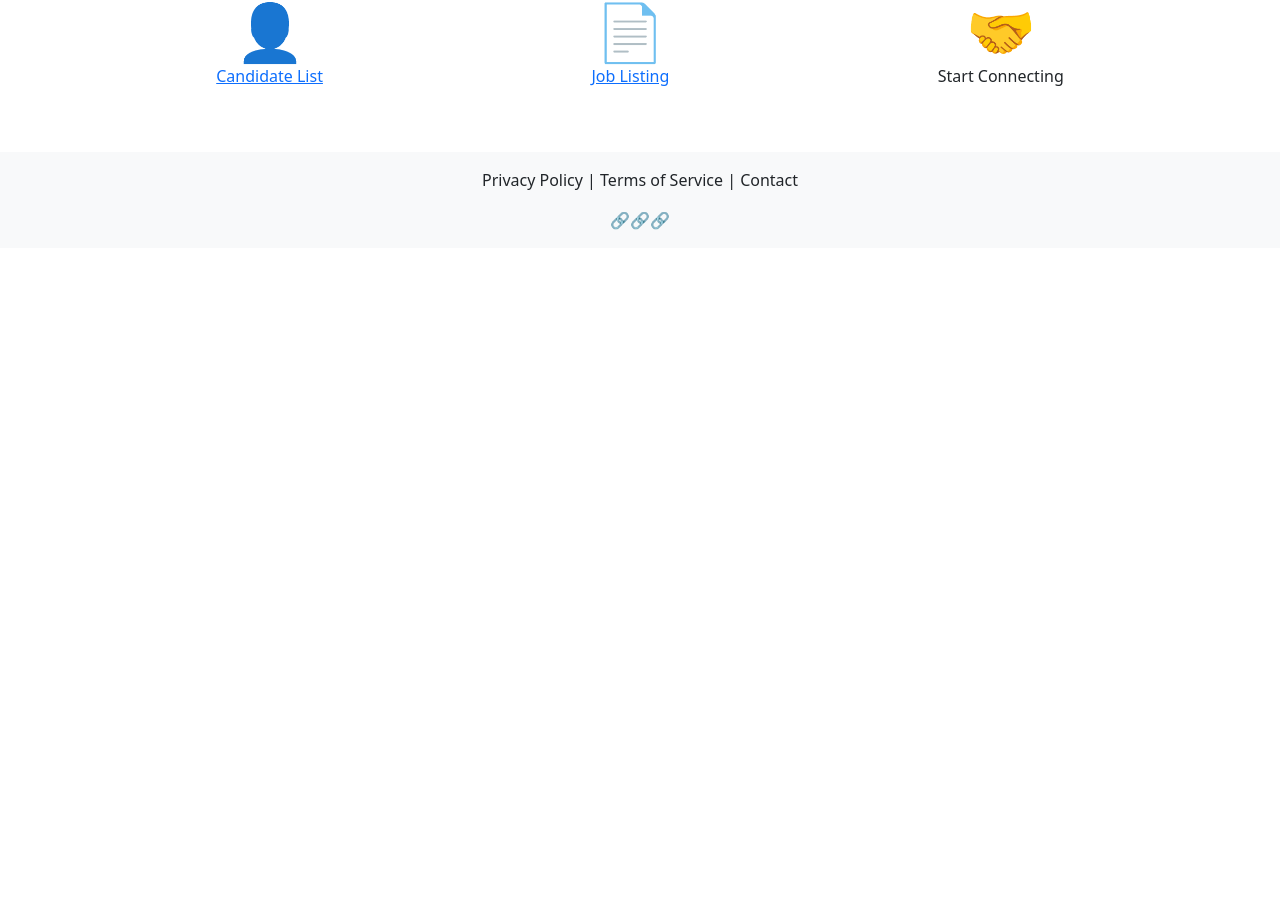
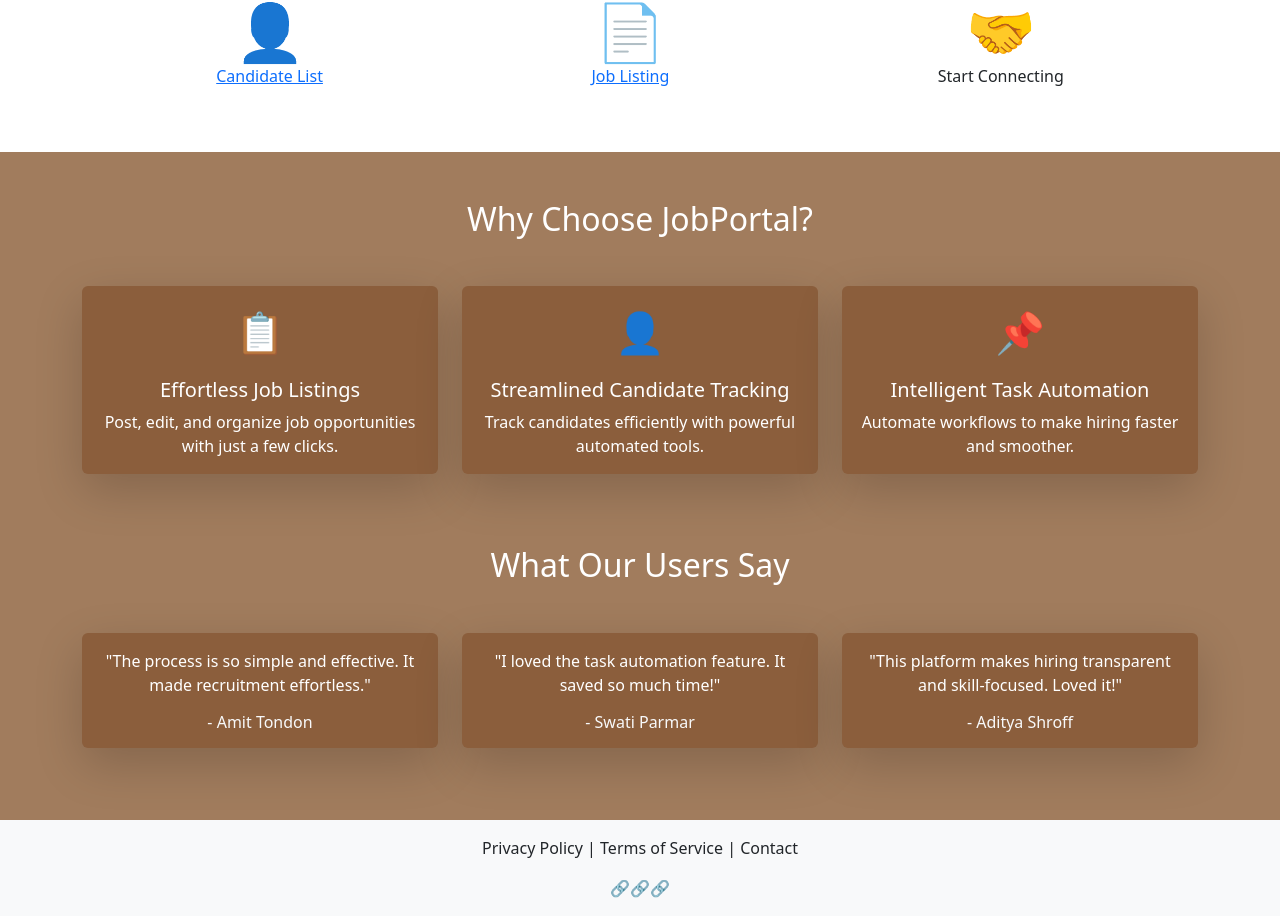
Before and after one commit to Shwetalbhargav/job-portal-frontend, a React (Create React App) app: page / in a window 1280 px wide. Shown: the part 665-1581 px from the top of the page. Before the commit the page ends 913 px from the top, so only its background shows below. Built offline with nearby package versions, Linux system fonts and the light colour scheme.

Commit message:
changes in home.js

```diff
--- a/src/Forms/JobSeekerForm.js
+++ b/src/Forms/JobSeekerForm.js
@@ -257,6 +257,92 @@ const JobSeekerForm = () => {
     </Row>
   </Container>
 
+  {/* New Design Section */}
+  <section className="features-section py-5 bg-dark text-light">
+        <div className="container">
+          <h2 className="mb-5 text-white">Why Choose Swissmote?</h2>
+          <div className="row">
+            <div className="col-md-4 mb-4">
+              <div className="card bg-dark text-light border-0 h-100">
+                <div className="card-body text-center">
+                  <div className="icon mb-3" style={{ fontSize: "2rem" }}>
+                    📋
+                  </div>
+                  <h5 className="card-title">Job Listings</h5>
+                  <p className="card-text">
+                    Easily create, manage, and update job listings for your
+                    organization.
+                  </p>
+                </div>
+              </div>
+            </div>
+            <div className="col-md-4 mb-4">
+              <div className="card bg-dark text-light border-0 h-100">
+                <div className="card-body text-center">
+                  <div className="icon mb-3" style={{ fontSize: "2rem" }}>
+                    👤
+                  </div>
+                  <h5 className="card-title">Candidate Management</h5>
+                  <p className="card-text">
+                    Track and manage applications with automated message
+                    responses.
+                  </p>
+                </div>
+              </div>
+            </div>
+            <div className="col-md-4 mb-4">
+              <div className="card bg-dark text-light border-0 h-100">
+                <div className="card-body text-center">
+                  <div className="icon mb-3" style={{ fontSize: "2rem" }}>
+                    📌
+                  </div>
+                  <h5 className="card-title">Automated Assignments</h5>
+                  <p className="card-text">
+                    Assign tasks and manage roles efficiently with automated
+                    workflows.
+                  </p>
+                </div>
+              </div>
+            </div>
+          </div>
+
+          <h2 className="mb-5 text-white mt-5">What Our Users Say</h2>
+          <div className="row">
+            <div className="col-md-4 mb-4">
+              <div className="card bg-dark text-light border-0 h-100">
+                <div className="card-body text-center">
+                  <p className="card-text">
+                    "This hiring process is truly unique and efficient."
+                  </p>
+                  <h6 className="card-subtitle mt-3">- Jane Doe</h6>
+                </div>
+              </div>
+            </div>
+            <div className="col-md-4 mb-4">
+              <div className="card bg-dark text-light border-0 h-100">
+                <div className="card-body text-center">
+                  <p className="card-text">
+                    "Loved the real-world project assignment approach!"
+                  </p>
+                  <h6 className="card-subtitle mt-3">- John Smith</h6>
+                </div>
+              </div>
+            </div>
+            <div className="col-md-4 mb-4">
+              <div className="card bg-dark text-light border-0 h-100">
+                <div className="card-body text-center">
+                  <p className="card-text">
+                    "Quick, transparent, and skill-focused hiring. Highly
+                    recommend."
+                  </p>
+                  <h6 className="card-subtitle mt-3">- Emily Johnson</h6>
+                </div>
+              </div>
+            </div>
+          </div>
+        </div>
+      </section>
+
   {/* Footer */}
   <footer className="footer py-3 bg-light text-dark">
         <p>Privacy Policy | Terms of Service | Contact</p>
--- a/src/pages/Home.js
+++ b/src/pages/Home.js
@@ -63,6 +63,143 @@ const LandingPage = () => {
         </div>
       </section>
 
+
+
+      {/* New Enhanced Section */}
+      <section
+        className="features-section py-5"
+        style={{ backgroundColor: "#A17C5D", color: "#ffffff" }} // Light brown background with white text
+      >
+        <div className="container">
+          <h2 className="mb-5">Why Choose JobPortal?</h2>
+          <div className="row">
+            {/* Card 1 */}
+            <div className="col-md-4 mb-4">
+              <div
+                className="card h-100 shadow-lg border-0"
+                style={{ backgroundColor: "#8B5E3C", color: "#ffffff" }} // Darker brown card background
+              >
+                <div className="card-body text-center">
+                  <div
+                    className="icon mb-3"
+                    style={{
+                      fontSize: "2.5rem",
+                      color: "#FFD700", // Golden yellow icon
+                    }}
+                  >
+                    📋
+                  </div>
+                  <h5 className="card-title">Effortless Job Listings</h5>
+                  <p className="card-text">
+                    Post, edit, and organize job opportunities with just a few
+                    clicks.
+                  </p>
+                </div>
+              </div>
+            </div>
+            {/* Card 2 */}
+            <div className="col-md-4 mb-4">
+              <div
+                className="card h-100 shadow-lg border-0"
+                style={{ backgroundColor: "#8B5E3C", color: "#ffffff" }}
+              >
+                <div className="card-body text-center">
+                  <div
+                    className="icon mb-3"
+                    style={{
+                      fontSize: "2.5rem",
+                      color: "#FF7F50", // Coral icon
+                    }}
+                  >
+                    👤
+                  </div>
+                  <h5 className="card-title">Streamlined Candidate Tracking</h5>
+                  <p className="card-text">
+                    Track candidates efficiently with powerful automated tools.
+                  </p>
+                </div>
+              </div>
+            </div>
+            {/* Card 3 */}
+            <div className="col-md-4 mb-4">
+              <div
+                className="card h-100 shadow-lg border-0"
+                style={{ backgroundColor: "#8B5E3C", color: "#ffffff" }}
+              >
+                <div className="card-body text-center">
+                  <div
+                    className="icon mb-3"
+                    style={{
+                      fontSize: "2.5rem",
+                      color: "#FFE4B5", // Moccasin icon
+                    }}
+                  >
+                    📌
+                  </div>
+                  <h5 className="card-title">Intelligent Task Automation</h5>
+                  <p className="card-text">
+                    Automate workflows to make hiring faster and smoother.
+                  </p>
+                </div>
+              </div>
+            </div>
+          </div>
+
+          <h2 className="mb-5 mt-5">What Our Users Say</h2>
+          <div className="row">
+            {/* Testimonial 1 */}
+            <div className="col-md-4 mb-4">
+              <div
+                className="card h-100 shadow-lg border-0"
+                style={{ backgroundColor: "#8B5E3C", color: "#ffffff" }}
+              >
+                <div className="card-body text-center">
+                  <p className="card-text">
+                    "The process is so simple and effective. It made recruitment
+                    effortless."
+                  </p>
+                  <h6 className="card-subtitle mt-3 text-light">- Amit Tondon</h6>
+                </div>
+              </div>
+            </div>
+            {/* Testimonial 2 */}
+            <div className="col-md-4 mb-4">
+              <div
+                className="card h-100 shadow-lg border-0"
+                style={{ backgroundColor: "#8B5E3C", color: "#ffffff" }}
+              >
+                <div className="card-body text-center">
+                  <p className="card-text">
+                    "I loved the task automation feature. It saved so much
+                    time!"
+                  </p>
+                  <h6 className="card-subtitle mt-3 text-light">- Swati Parmar</h6>
+                </div>
+              </div>
+            </div>
+            {/* Testimonial 3 */}
+            <div className="col-md-4 mb-4">
+              <div
+                className="card h-100 shadow-lg border-0"
+                style={{ backgroundColor: "#8B5E3C", color: "#ffffff" }}
+              >
+                <div className="card-body text-center">
+                  <p className="card-text">
+                    "This platform makes hiring transparent and skill-focused.
+                    Loved it!"
+                  </p>
+                  <h6 className="card-subtitle mt-3 text-light">
+                    - Aditya Shroff
+                  </h6>
+                </div>
+              </div>
+            </div>
+          </div>
+        </div>
+      </section>
+
+
+
       {/* Footer */}
       <footer className="footer py-3 bg-light text-dark">
         <p>Privacy Policy | Terms of Service | Contact</p>
```
